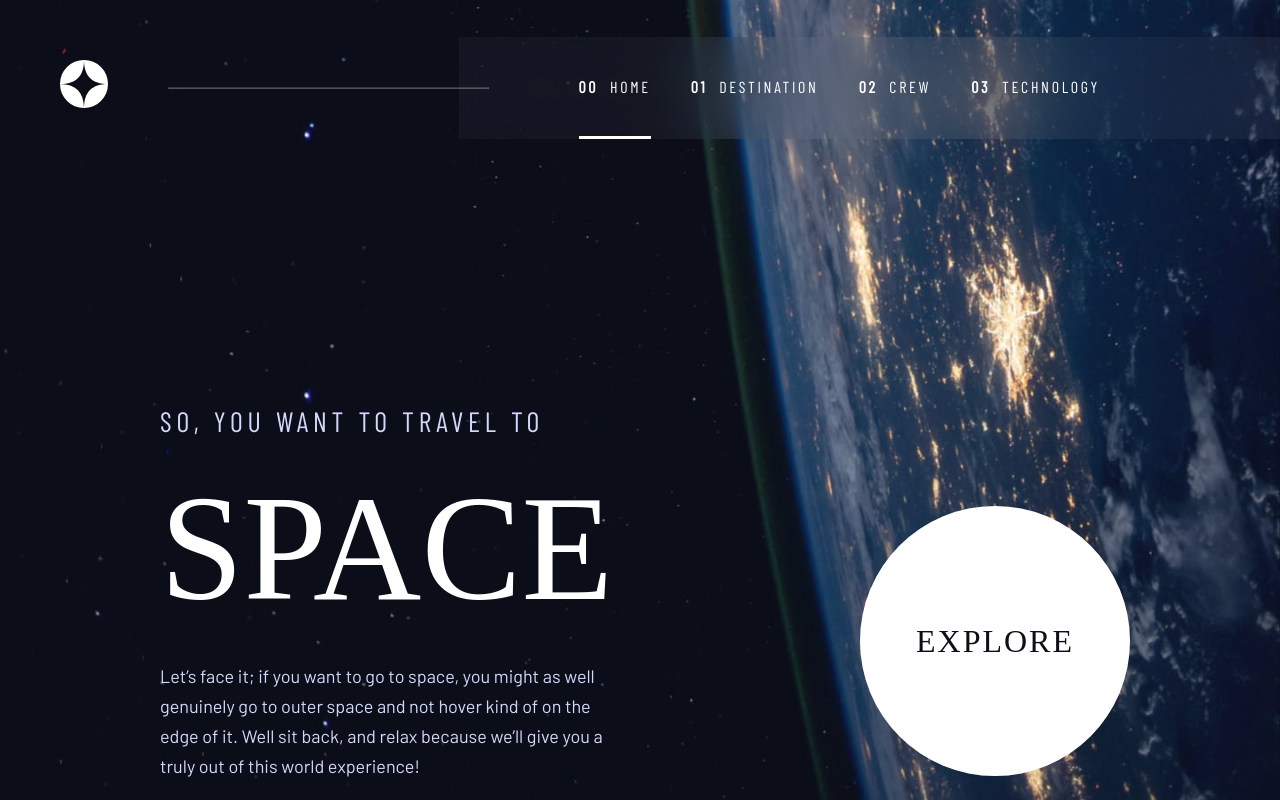
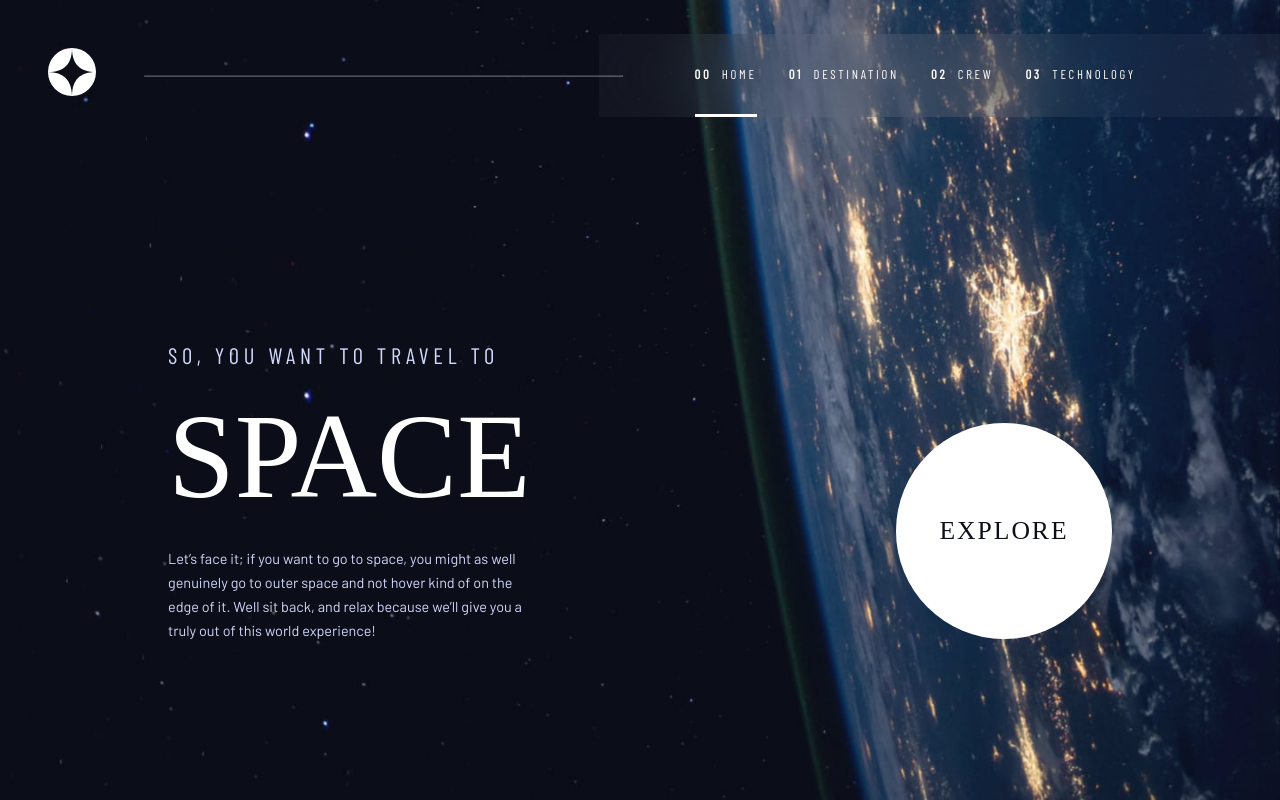
Before and after one commit to AnshumanMahato/space-travel-frontendmentor, a React (Create React App) app: page / in a window 1280 px wide. Built offline with nearby package versions, Linux system fonts and the light colour scheme; a web font is replaced by a local one.

Commit message:
adjusments made for changeing pages

```diff
--- a/src/sass/_base.scss
+++ b/src/sass/_base.scss
@@ -11,6 +11,10 @@
 html {
     font-size: 62.5%;
     box-sizing: border-box;
+
+    @media only screen and (max-width: 1300px) {
+        font-size: 50%;
+    }
 }
 
 body {
--- a/src/sass/_layouts.scss
+++ b/src/sass/_layouts.scss
@@ -1,6 +1,6 @@
 .background {
     max-width: 100vw;
-    height: 100vh;
+    min-height: 100vh;
     display: flex;
     flex-direction: column;
     background-repeat: no-repeat;
@@ -25,21 +25,22 @@
 
 .home {
     position: relative;
-    height: fit-content;
+    margin: 10%;
+    margin-bottom: clamp(10%, 12%, 15%);
 }
 
 .hero-text {
     width: min-content;
-    position: absolute;
-    top: 23rem;
-    left: 16rem;
+    position: relative;
+    top: 8rem;
+    left: 5rem;
 }
 
 .hero-btn {
     position: absolute;
-    top: 33rem;
-    right: 15rem;
     transform-style: preserve-3d;
+    top: 18rem;
+    right: 5rem;
     display: flex;
     height: 27rem;
     width: 27rem;
--- a/src/sass/components/_crew.scss
+++ b/src/sass/components/_crew.scss
@@ -36,6 +36,7 @@
         img {
             position: absolute;
             bottom: 0;
+            height: 100%;
         }
     }
 
@@ -56,7 +57,7 @@
     .control {
         display: flex;
         align-items: center;
-        margin: auto 0 10rem;
+        margin: 10rem 0;
 
         &__btn {
             width: 2rem;
--- a/src/sass/components/_technology-slides.scss
+++ b/src/sass/components/_technology-slides.scss
@@ -3,6 +3,7 @@
     align-items: center;
     width: 100%;
     height: 90%;
+    margin: 3rem 0 10rem;
 
     .technology {
         align-items: center;
```
